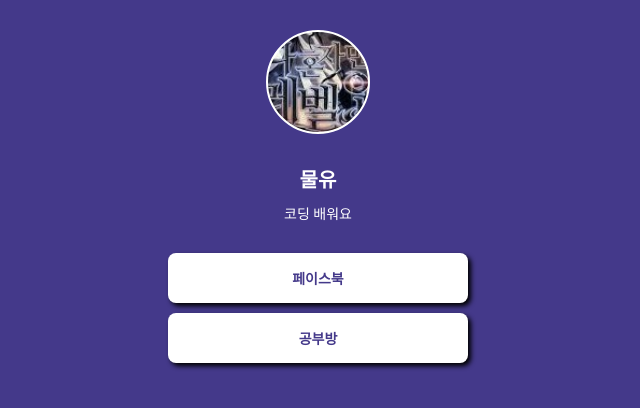
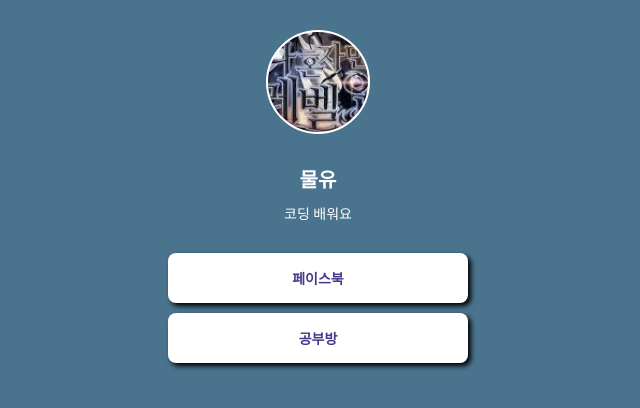
Before and after one commit to moolu1/mypage, a plain HTML site: page index.html in a window 1280 px wide. Shown: the whole page, without its empty margins (322-962 px from the left). Drawn offline with Linux system fonts and the light colour scheme; a web font is replaced by a local one.

Commit message:
Update index.html

```diff
--- a/index.html
+++ b/index.html
@@ -15,7 +15,7 @@
             font-family: "Pretendard",serif;
         }
       body {
-        background-color: #44398A;
+        background-color: #4a738d;
       }
       .profile {
         width: 100px;
```
